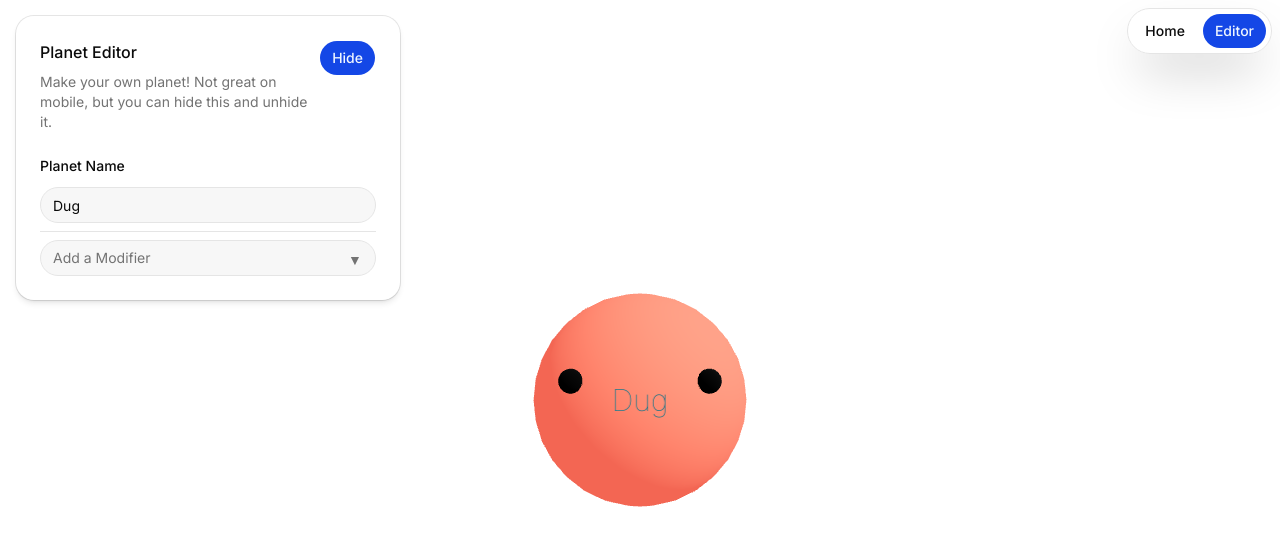
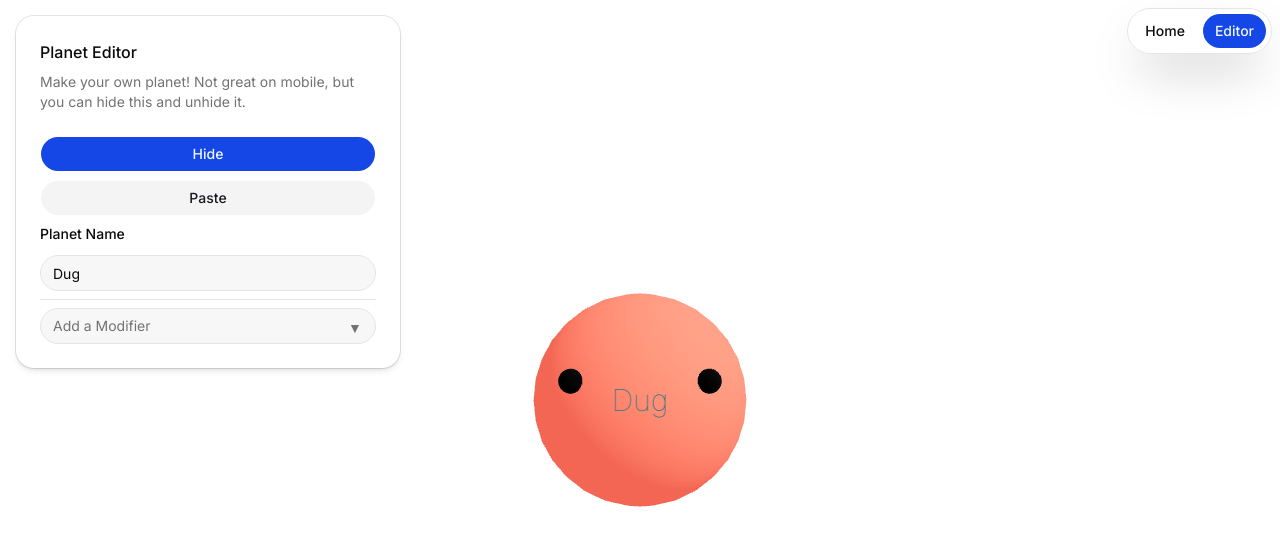
Before and after one commit to eldonwilliams/littleplanetsclub, a Next.js app: page /editor in a window 1280 px wide. Shown: the top 546 px of the page. Built offline with nearby package versions, Linux system fonts and the light colour scheme; some icons are missing.

Commit message:
make editor smoother with random

```diff
--- a/src/app/page.tsx
+++ b/src/app/page.tsx
@@ -7,6 +7,7 @@ import PlanetView from "~/components/PlanetView";
 import { Button } from "~/components/ui/button";
 import { type PlanetDefinition } from "~/lib/planets";
 import GenerateRandomPlanet from "~/lib/planets/random";
+import { SerializePlanet } from "~/lib/planets/serialization";
 
 export default function Page() {
   const [definition, setDefinition] = useState<PlanetDefinition | undefined>(
@@ -44,7 +45,14 @@ export default function Page() {
         <Button onClick={() => setDefinition(GenerateRandomPlanet())}>
           Generate New Planet
         </Button>
-        <Button variant="secondary">Save Planet</Button>
+        <Button
+          variant="secondary"
+          onClick={async () => {
+            await navigator.clipboard.writeText(SerializePlanet(definition!));
+          }}
+        >
+          Save Planet
+        </Button>
         <Button
           variant="destructive"
           onClick={() => alert("Why would you do that?")}
--- a/src/components/PlanetEditor/index.tsx
+++ b/src/components/PlanetEditor/index.tsx
@@ -30,6 +30,7 @@ import { Fragment, useState, type Dispatch, type SetStateAction } from "react";
 import ModifierPane from "./ModifierPane";
 import { ModifierToPaneStrings } from "./Mapping";
 import { Button } from "../ui/button";
+import { DeserializePlanet } from "~/lib/planets/serialization";
 
 export type PlanetEditorProps = Parameters<typeof Card>[0] & {
   definition: PlanetDefinition;
@@ -47,26 +48,46 @@ export default function PlanetEditor({
   return (
     <>
       <Button
-        className={hidden ? "absolute top-16 left-1/2 -translate-x-1/2" : "hidden"}
+        className={
+          hidden ? "absolute top-16 left-1/2 -translate-x-1/2" : "hidden"
+        }
         onClick={() => setHidden(false)}
       >
         Show Editor
       </Button>
       <Card
-        className={`no-scrollbar m-4 max-h-[calc(100vh-var(--spacing)*8)] w-sm overflow-y-scroll bg-transparent shadow-md backdrop-blur-2xl ${hidden && "hidden"} ${className}`}
+        className={`no-scrollbar m-4 max-h-[calc(100vh-var(--spacing)*8)] w-full max-w-sm overflow-y-scroll bg-transparent shadow-md backdrop-blur-2xl ${hidden && "hidden"} ${className}`}
         {...cardProps}
       >
         <CardHeader>
           <CardTitle>Planet Editor</CardTitle>
-          <CardAction>
-            <Button onClick={() => setHidden(true)}>Hide</Button>
-          </CardAction>
           <CardDescription>
             Make your own planet! Not great on mobile, but you can hide this and
             unhide it.
           </CardDescription>
         </CardHeader>
         <CardContent className="flex flex-col gap-2">
+          <div className="flex flex-col gap-2">
+            <Button onClick={() => setHidden(true)}>Hide</Button>
+            <Button
+              variant="secondary"
+              onClick={async () => {
+                const data = await navigator.clipboard.readText();
+                try {
+                  const planet = DeserializePlanet(data);
+                  if (planet === undefined) {
+                    alert("That didn't work, make sure it was a valid string.");
+                    return;
+                  }
+                  setDefinition(planet);
+                } catch {
+                  alert("There was an issue reading the planet, copy it again please.")
+                }
+              }}
+            >
+              Paste
+            </Button>
+          </div>
           <Field>
             <FieldLabel>Planet Name</FieldLabel>
             <Input
--- a/src/lib/planets/serialization.ts
+++ b/src/lib/planets/serialization.ts
@@ -1,14 +1,14 @@
 import { isPlanetDefinition, type PlanetDefinition } from ".";
 
 export function SerializePlanet(definition: PlanetDefinition): string {
-  return Buffer.from(JSON.stringify(definition)).toString("base64url");
+  return Buffer.from(JSON.stringify(definition)).toString("base64");
 }
 
 export function DeserializePlanet(
   serializedDefinition: string,
 ): PlanetDefinition | undefined {
   const definition = JSON.parse(
-    Buffer.from(serializedDefinition, "base64url").toString(),
+    Buffer.from(serializedDefinition, "base64").toString(),
   ) as object;
   if (isPlanetDefinition(definition)) {
     return definition;
```
